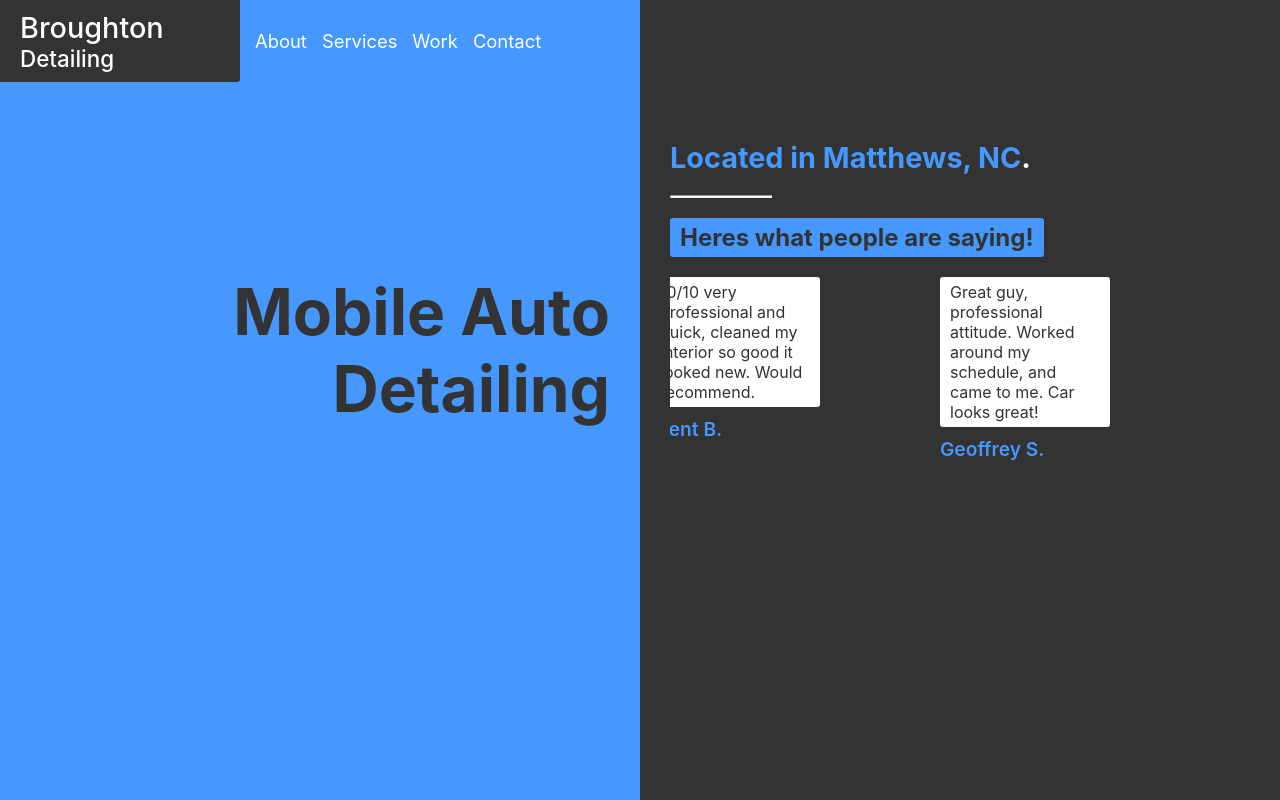
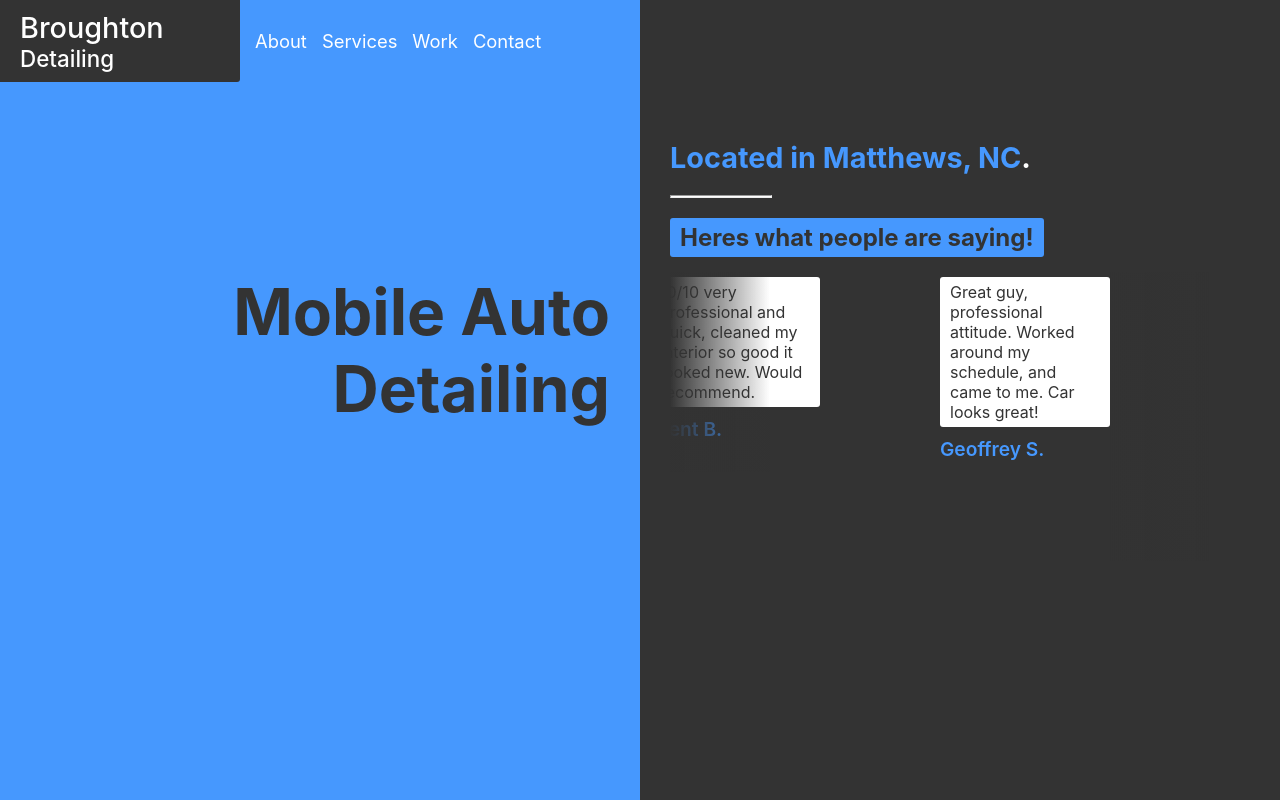
Before and after one commit to jlbroughton88/Broughton_Detailing, a React (Create React App) app in the folder client/: page / in a window 1280 px wide. Built offline with nearby package versions, Linux system fonts and the light colour scheme.

Commit message:
gradient effect on reviews

```diff
--- a/client/src/components/Home1/Home1.scss
+++ b/client/src/components/Home1/Home1.scss
@@ -1,3 +1,11 @@
+@mixin white-gradient-left {
+	background: linear-gradient(to right,  rgba(51,51,51,1) 0%,rgba(51,51,51,0) 100%);
+}
+@mixin white-gradient-right {
+	background: linear-gradient(to left,  rgba(51,51,51,1) 0%,rgba(51,51,51,0) 100%);
+}
+
+
 .home1Mother {
   height: 100vh;
   .home1Main {
@@ -85,6 +93,27 @@
             width: 500px;
             overflow: hidden;
             padding: 15px 20px;
+            display: flex;
+            position: relative;
+
+            &:before{
+              @include white-gradient-left();
+              content: '';
+              position: absolute;
+              height: 200px;
+              width: 100px;
+              left: 0;
+              z-index: 2;
+            }
+            &:after{
+              @include white-gradient-right();
+              content: '';
+              position: absolute;
+              height: 100%;
+              width: 100px;
+              right: 0;
+              z-index: 2;
+            }
 
 
             .reviewsScroll {
```
Also changed, not shown: 8 other files (tests, documents, lock files or other folders).
